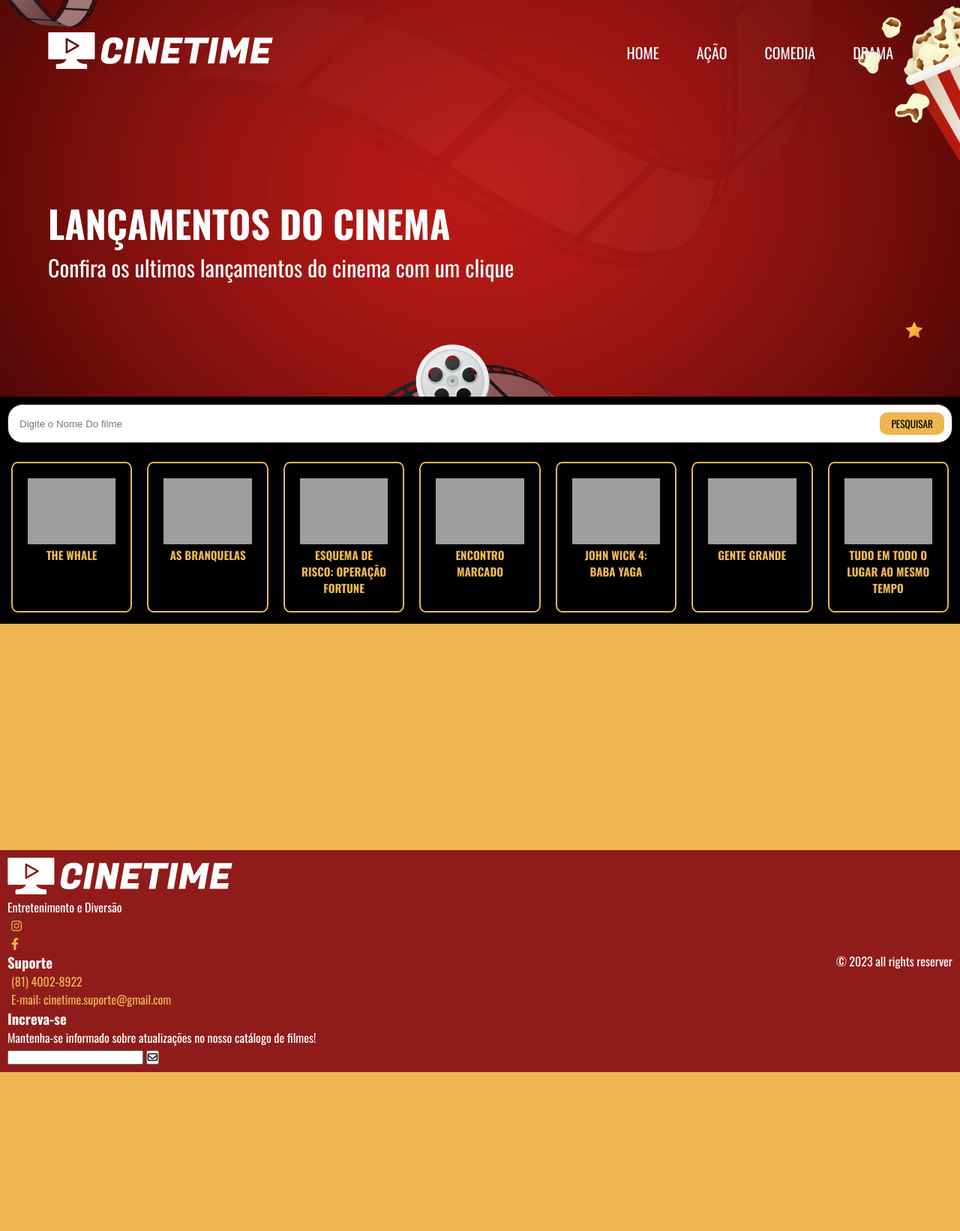
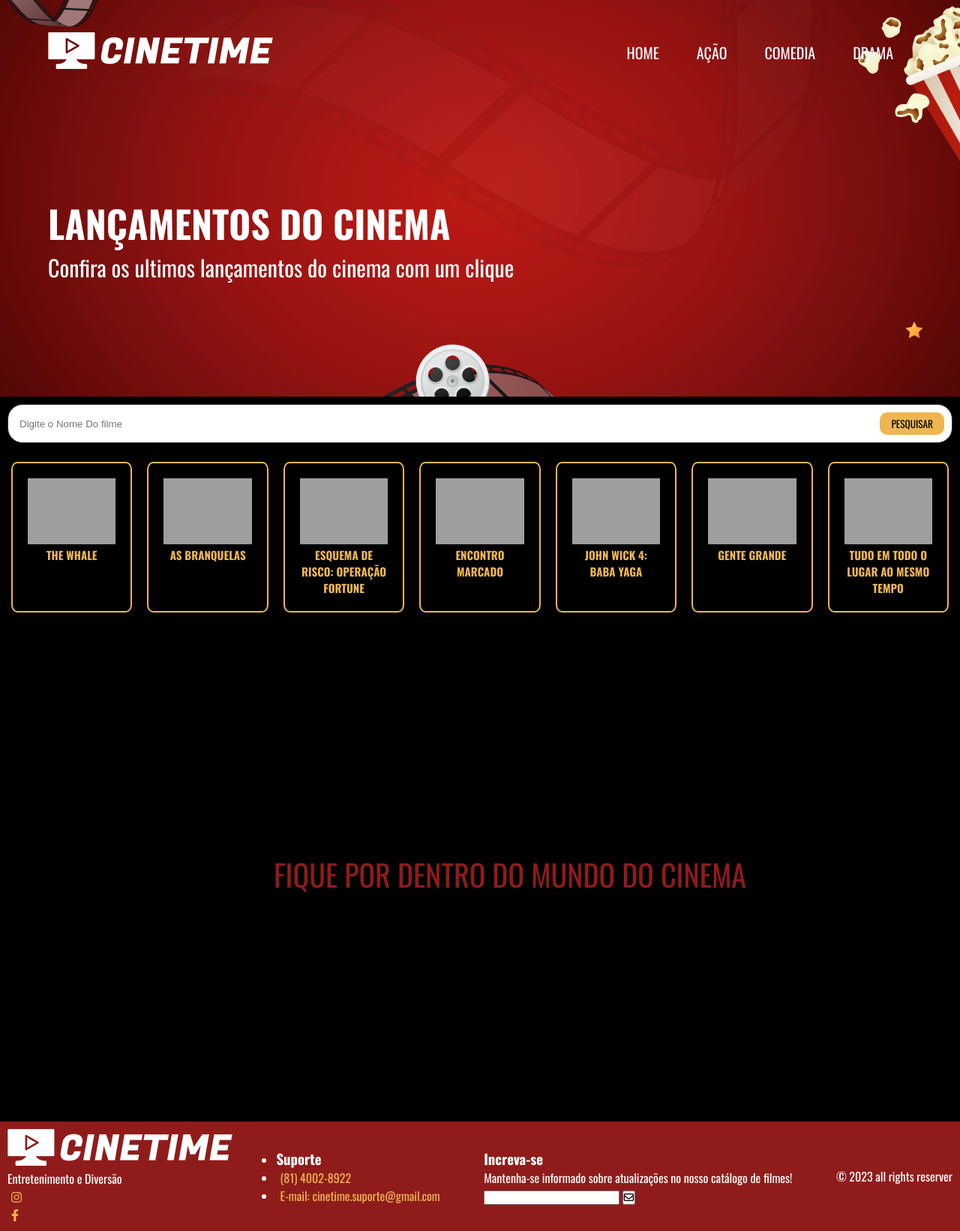
Before and after one commit to fariaswb/project, a PHP site: page / in a window 1280 px wide. Shown: the whole page at 75% size. Before the commit the page ends 1430 px from the top, so only its background shows below. Run offline with PHP 8.4, Linux system fonts and the light colour scheme; some libraries are stand-ins or nearby versions; grey boxes are pictures that could not be loaded.

Commit message:
atualização

```diff
--- a/index.html
+++ b/index.html
@@ -10,7 +10,7 @@
     <title>CineTime</title>
 </head>
 <body>
-
+    <!-- topo fixo não alterar -->
         <header>
         <div class="container">
 
@@ -35,7 +35,15 @@
         </section>
         </div>
  </header>
+<!-- topo fixo não alterar -->
+
+<!-- ######################################### -->
+
+<!-- conteudo-->
     <main>
+
+
+ <!-- barra de pesquisa-->
 <form>
     <input name="pesquisa" placeholder="Digite o Nome Do filme">
     <button>Pesquisar</button>
@@ -51,9 +59,10 @@
             return
         }}
     </script>
+<!-- barra de pesquisa-->
 
 
-
+<!-- filmes em destaque-->
         <section class="filmesacao">
             <div class="filmes"> <a href="filmes/filmeD1/">
                 <img src="https://m.media-amazon.com/images/M/MV5BZDQ4Njg4YTctNGZkYi00NWU1LWI4OTYtNmNjOWMyMjI1NWYzXkEyXkFqcGdeQXVyMTA3MDk2NDg2._V1_SX300.jpghttps://m.media-amazon.com/images/M/MV5BZDQ4Njg4YTctNGZkYi00NWU1LWI4OTYtNmNjOWMyMjI1NWYzXkEyXkFqcGdeQXVyMTA3MDk2NDg2._V1_SX300.jpg" alt="">
@@ -85,18 +94,36 @@
                         <h1>TUDO EM TODO O LUGAR AO MESMO TEMPO</h1></a>
                     </div>
         </section>
-<section class="secdestaques">
-        <section class= noticias>
- <script type="text/javascript" src="https://feed.mikle.com/js/fw-loader.js" preloader-text="Loading" data-fw-param="161474/"></script>
-  <script type="text/javascript" src="https://feed.mikle.com/js/fw-loader.js" preloader-text="Loading" data-fw-param="161477/"></script>
 
-</section></section>
+<!-- filmes em destaque-->
 
 
 
+<!-- hover de noticias e criticas-->
+<section class="secdestaques">
+        <section class= noticias>
+            <div class="titulo"> Fique por dentro do mundo do cinema</div>
+ <script type="text/javascript" src="https://feed.mikle.com/js/fw-loader.js" preloader-text="Loading" data-fw-param="161474/"></script>
+  <script type="text/javascript" src="https://feed.mikle.com/js/fw-loader.js" preloader-text="Loading" data-fw-param="161477/"></script>
+</section>
+
+
+</section>
+<!-- hover de noticias e criticas-->
+
+
     </main>
+<!-- conteudo-->
 
+
+
+
+
+        <!-- rodape-->
         <footer>
+
+
+        <!-- social midia-->
         <div id="footer_content">
             <div id="footer_contacts">
                <img src="/img/logo-no-background.png" alt="">
@@ -110,11 +137,10 @@
                     <a href="#" class="footer-link" id="facebook">
                         <i class="fa-brands fa-facebook-f"></i>
                     </a>
-
                 </div>
-
+            </div>
         </div>
-
+        <!-- contato-->
         <ul class="footer-list">
             <li>
                 <h3>Suporte</h3>
@@ -128,7 +154,7 @@
 
         </ul>
 
-
+        <!-- newsletters-->
         <div id="footer_subscribe">
             <h3>Increva-se</h3>
 
@@ -142,7 +168,7 @@
             </div>
         </div>
     </div>
-
+   <!-- copyright-->
     <div id="footer_copyright">
         &#169
         2023 all rights reserver
--- a/style/style.css
+++ b/style/style.css
@@ -140,12 +140,14 @@
   font-size: 40px;
   font-family: Oswald;
   color:#8f1c1a;
+  text-transform: uppercase;
 
 }
 .secdestaques{
   width:auto;
-  background-color: #edb651;
-padding: 1px;
+  background-color: black;
+  margin-top: 4px;
+  margin-left: 30px;
 }
 .noticias{
   width: 80%;
```
Also changed, not shown: pages/ação.html (+19 -6 lines), pages/comedia.html (+18 -6 lines), pages/drama.html (+20 -11 lines).
